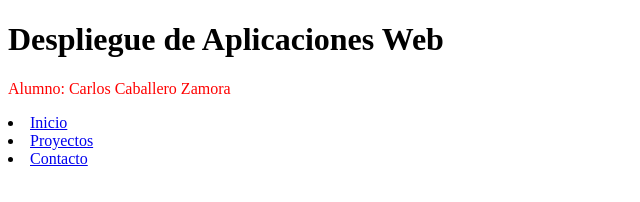
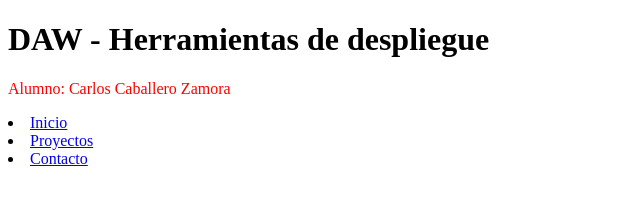
Before and after one commit to ccaballero1504/daw-git-CaballeroZamora-Carlos, a plain HTML site: page index.html in a window 1280 px wide. Shown: the whole page, without its empty margins (0-640 px from the left). Drawn offline with Linux system fonts and the light colour scheme.

Commit message:
Modifica título desde main

```diff
--- a/index.html
+++ b/index.html
@@ -8,7 +8,7 @@
     <link rel="stylesheet" href="styles.css">
 </head>
 <body>
-    <h1>Despliegue de Aplicaciones Web</h1>
+    <h1>DAW - Herramientas de despliegue</h1>
 	<p>Alumno: Carlos Caballero Zamora</p>
 	<nav>
 		<li><a href="#inicio">Inicio</a></li>
```
